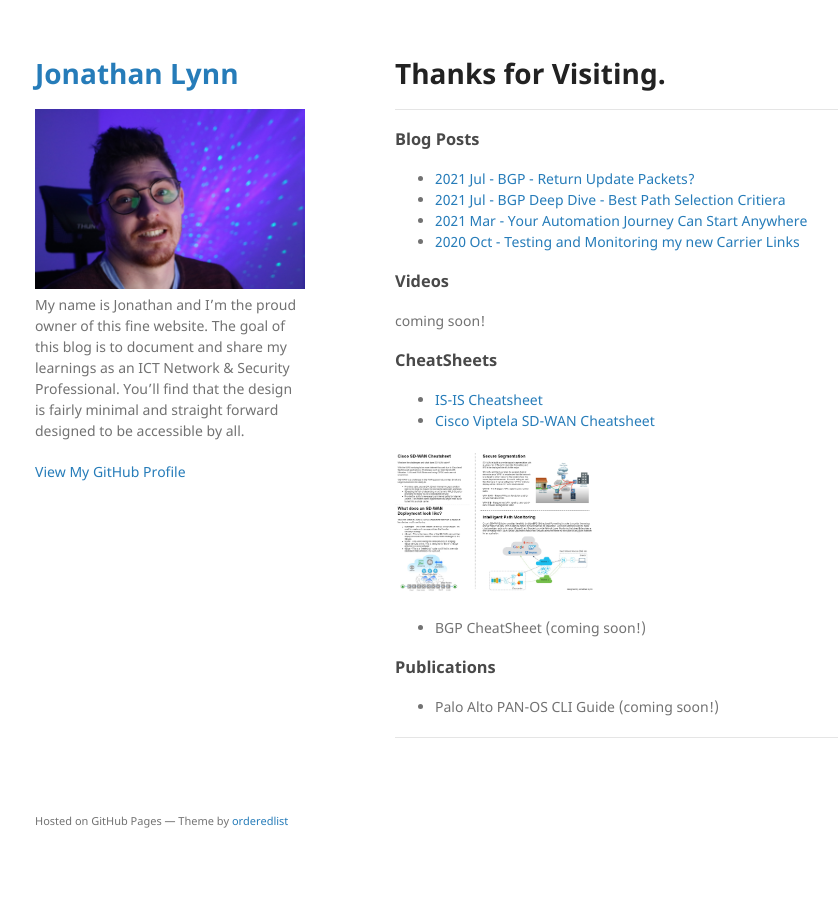
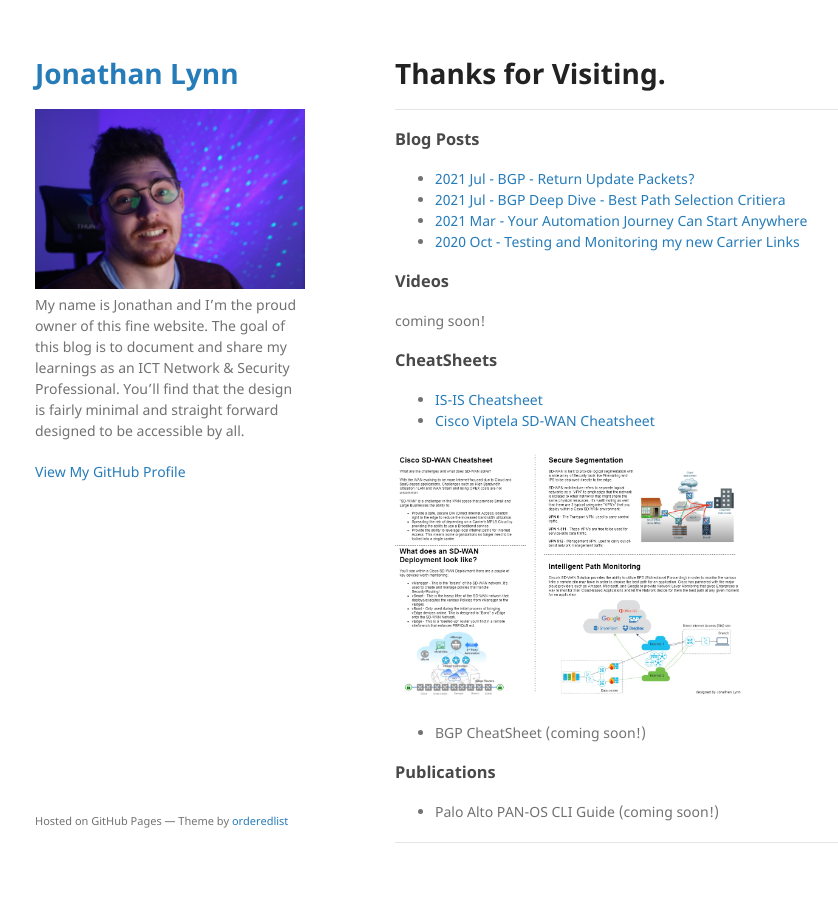
Before and after one commit to jonathanLynn/jonathanlynn.github.io, a Jekyll site: the page built from index.md, in a window 1280 px wide. Shown: the whole page, without its empty margins (175-1013 px from the left). Built offline with Jekyll 4.4.1, drawn with Linux system fonts in a browser that asks for light colours; our own code applies the rules of GitHub Pages for plain Markdown files.

Commit message:
Update index.md

```diff
--- a/index.md
+++ b/index.md
@@ -21,7 +21,7 @@ coming soon!
 * [IS-IS Cheatsheet](./assets/cheatsheet-isis.png)
 * [Cisco Viptela SD-WAN Cheatsheet](./assets/sdwan-1.png)
 
-<img src="./assets/sdwan-1.png" alt="sdwan-1" width="200"/>
+<img src="./assets/sdwan-1.png" alt="sdwan-1" width="350"/>
 
 * BGP CheatSheet (coming soon!)
 
```
